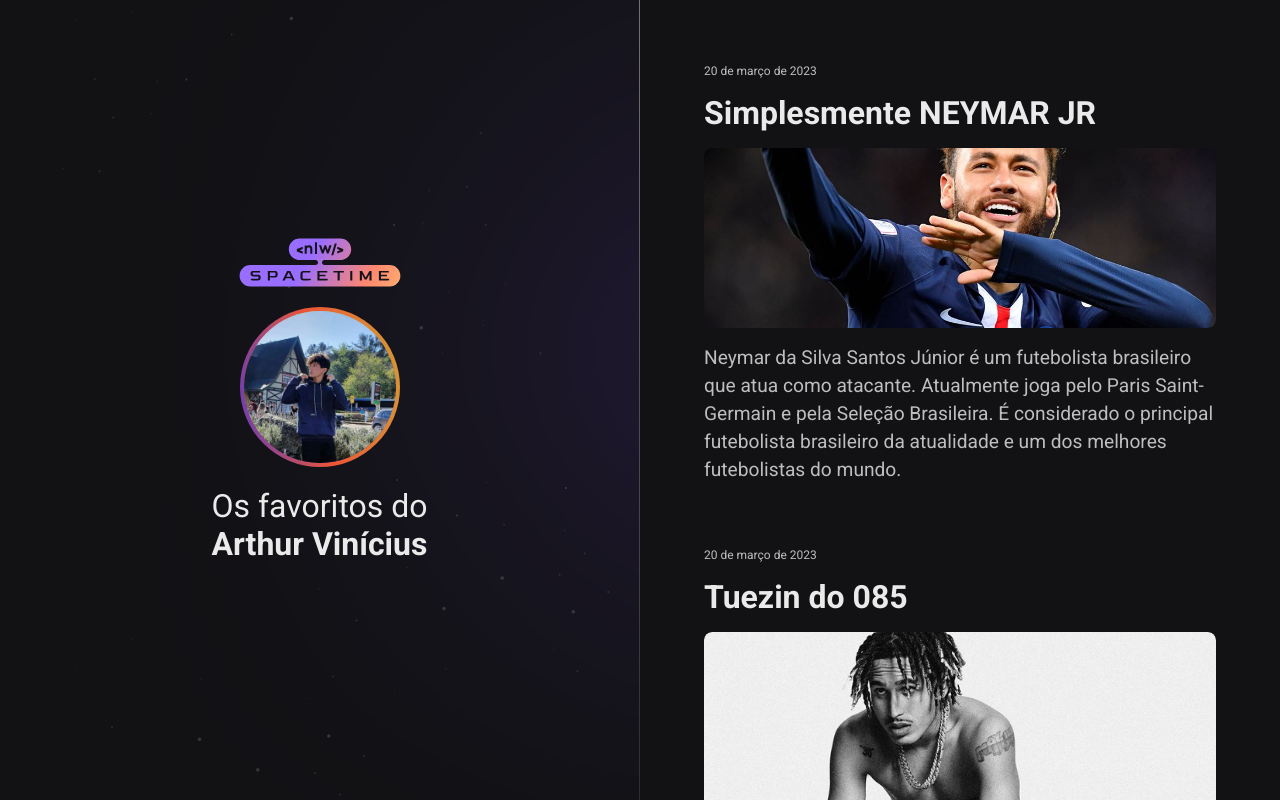
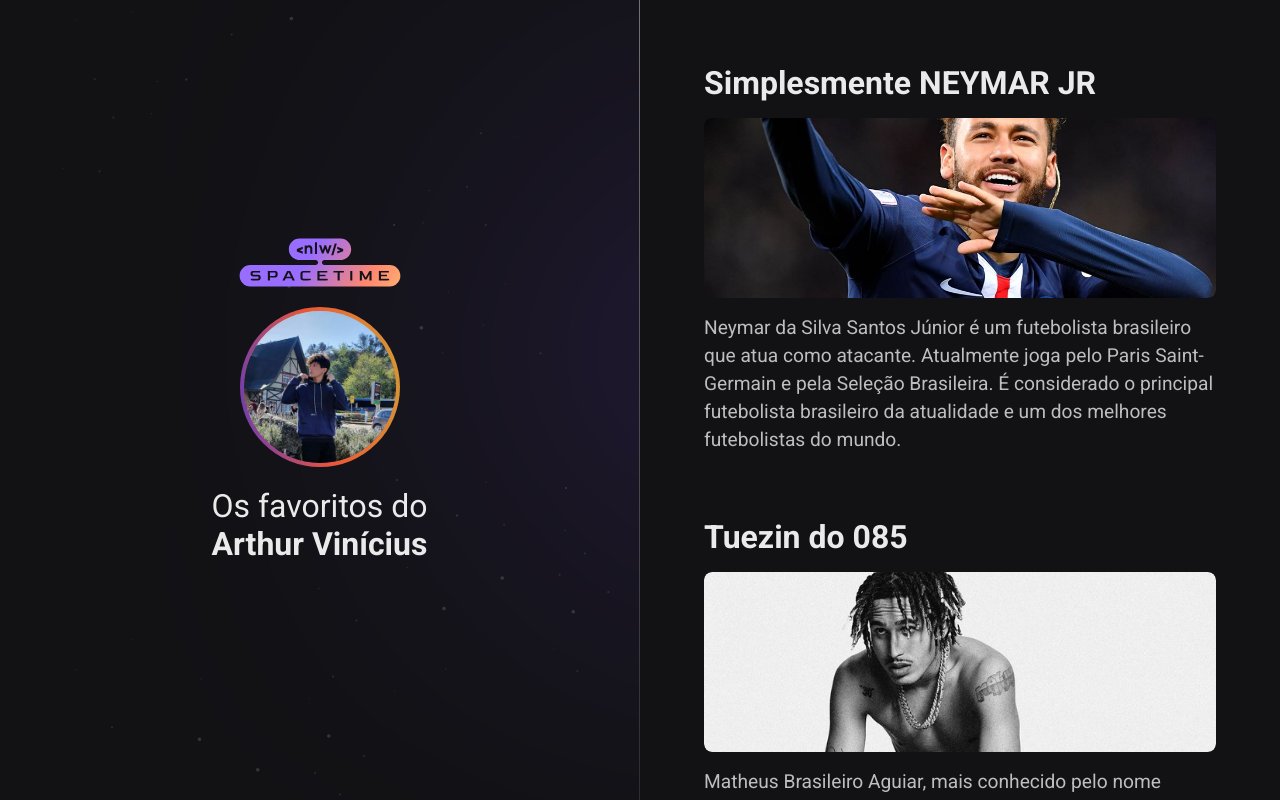
Before and after one commit to Arthurv1ni/NLW-spacetime, a plain HTML site: page index.html in a window 1280 px wide. Drawn offline with Linux system fonts and the light colour scheme.

Commit message:
tirar o small

```diff
--- a/index.html
+++ b/index.html
@@ -33,7 +33,7 @@
         target="_blank"
         class="memory"
       >
-        <small>20 de março de 2023</small>
+
         <h1>Simplesmente NEYMAR JR</h1>
         <div>
           <img src="./assets/o neymar.jpg" alt="O arthur é muito brabo" />
@@ -50,7 +50,7 @@
         target="_blank"
         class="memory"
       >
-        <small>20 de março de 2023</small>
+
         <h1>Tuezin do 085</h1>
         <div>
           <img src="./assets/tuezin.png" alt="O arthur é muito brabo" />
@@ -67,7 +67,7 @@
         target="_blank"
         class="memory"
       >
-        <small>20 de março de 2023</small>
+
         <h1>Homem aranha</h1>
         <div>
           <img src="./assets/miranha.jpg" alt="O arthur é muito brabo" />
--- a/styles.css
+++ b/styles.css
@@ -56,10 +56,6 @@ nav {
   margin-bottom: 64px;
 }
 
-.memory small {
-  color: #bebebf;
-  font-size: 0.75rem;
-}
 
 .memory h1 {
   color: #eaeaea;
```
